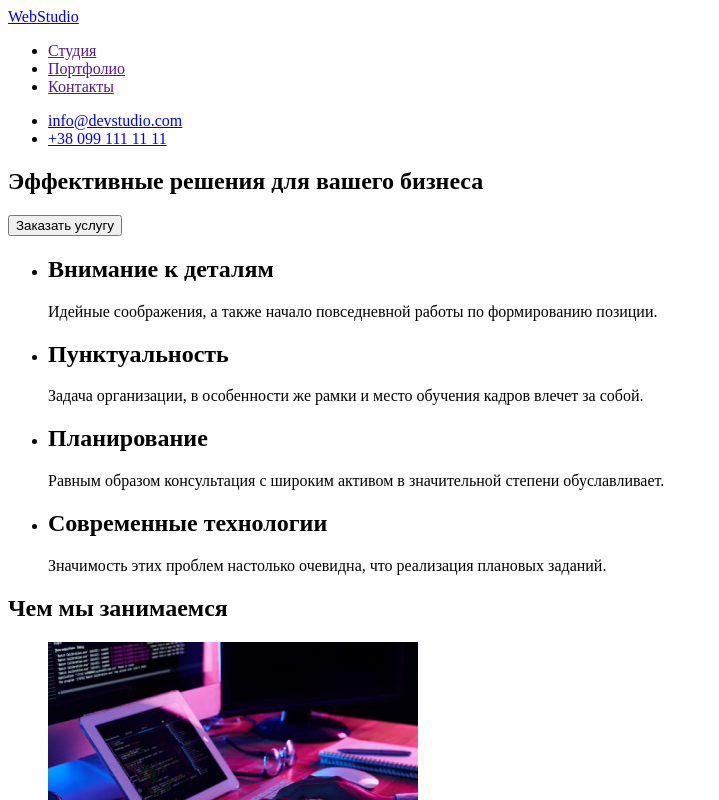
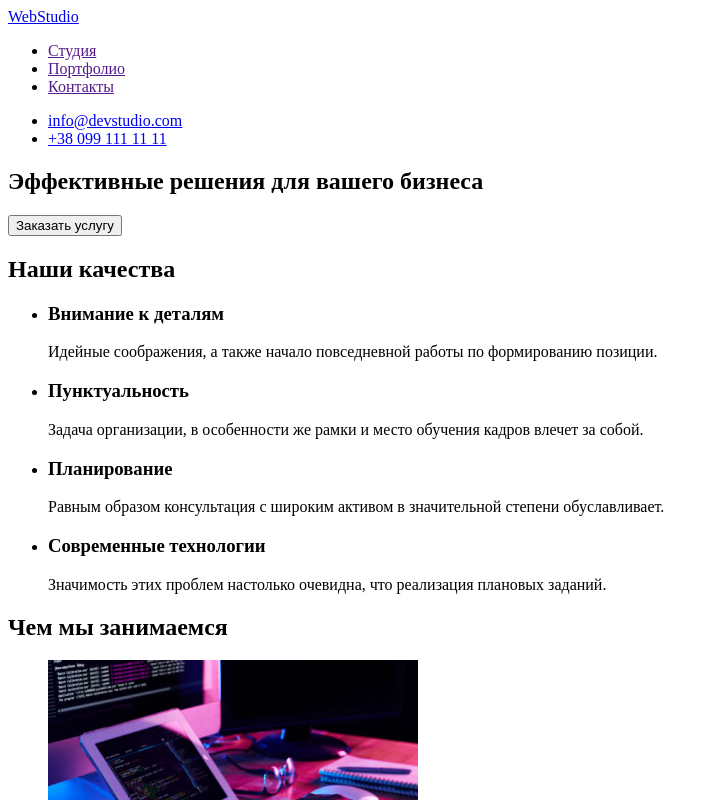
Before and after one commit to padalcko/goit-markup-hw-02, a plain HTML site: page index.html in a window 1280 px wide. Shown: the top 800 px of the page, without its empty margins (0-719 px from the left). Drawn offline with Linux system fonts and the light colour scheme.

Commit message:
Добавлена секция с скрытым заголовком

```diff
--- a/index.html
+++ b/index.html
@@ -14,6 +14,7 @@
     <header>
 
         <a href="./index.html"><span>Web</span>Studio</a>
+
         <nav>
             <ul>
                 <li><a href="">Студия</a></li>
@@ -38,27 +39,31 @@
             <button type="button">Заказать услугу</button>
         </section>
 
-        <!--ABOUT-->
+        <!--advantage-->
         <section>
+            <h2>Наши качества</h2>
             <ul>
                 <li>
-                    <h2>Внимание к деталям</h2>
+                    <h3>Внимание к деталям</h3>
                     <p>Идейные соображения, а также начало повседневной работы по формированию позиции.</p>
                 </li>
                 <li>
-                    <h2>Пунктуальность</h2>
+                    <h3>Пунктуальность</h2>
                         <p>Задача организации, в особенности же рамки и место обучения кадров влечет за собой.</p>
                 </li>
                 <li>
-                    <h2>Планирование</h2>
+                    <h3>Планирование</h3>
                     <p>Равным образом консультация с широким активом в значительной степени обуславливает.</p>
                 </li>
                 <li>
-                    <h2>Современные технологии</h2>
+                    <h3>Современные технологии</h3>
                     <p>Значимость этих проблем настолько очевидна, что реализация плановых заданий.</p>
                 </li>
             </ul>
+        </section>
 
+        <!-- abaut -->
+        <section>
             <h2>Чем мы занимаемся</h2>
 
             <ul>
```
Lines whose indentation alone changed are shown as unchanged.
